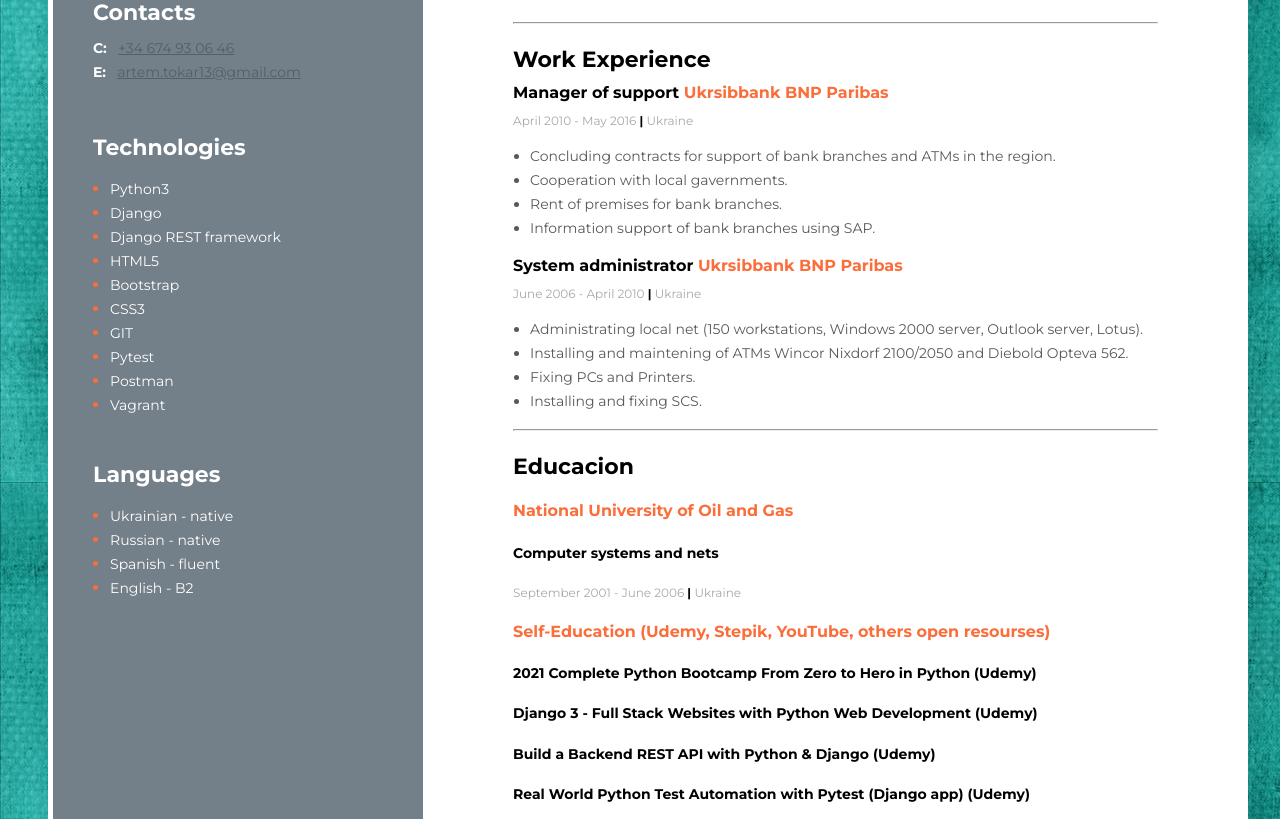
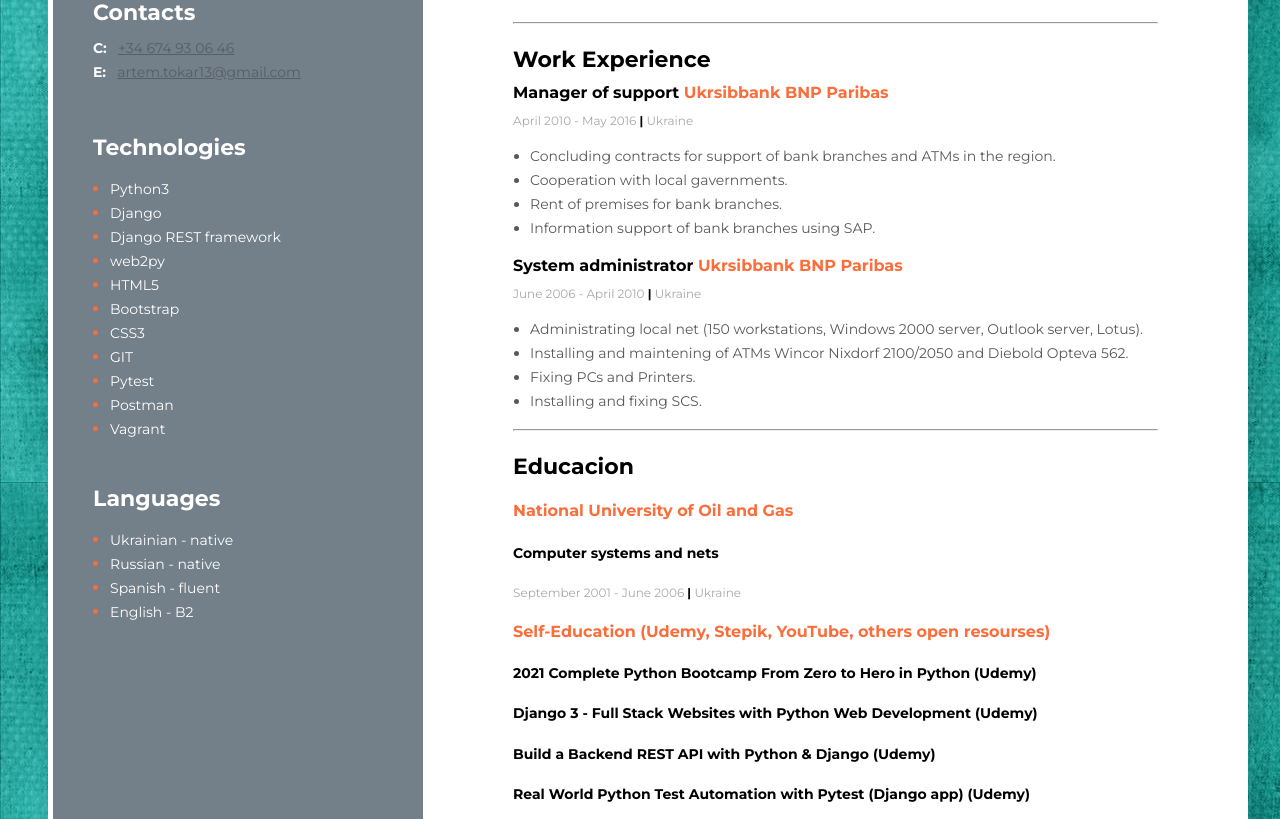
Before and after one commit to ArtemTokar13/portfolio, a Django app: page /cv/ in a window 1280 px wide. Shown: the part 525-1344 px from the top of the page. Run offline with Django 3.2, Linux system fonts and the light colour scheme.

Commit message:
CV 05/01/2022

```diff
--- a/portfolio/templates/portfolio/index.html
+++ b/portfolio/templates/portfolio/index.html
@@ -134,6 +134,7 @@
                     <li class="skills_item"> <span class="skills_item_text"> Python3 </span></li>
                     <li class="skills_item"> <span class="skills_item_text"> Django </span></li>
                     <li class="skills_item"> <span class="skills_item_text"> Django REST framework  </span></li>
+                    <li class="skills_item"> <span class="skills_item_text"> web2py  </span></li>
                     <li class="skills_item"> <span class="skills_item_text"> HTML5 </span></li>
                     <li class="skills_item"> <span class="skills_item_text"> Bootstrap </span></li>
                     <li class="skills_item"> <span class="skills_item_text"> CSS3 </span></li>
```
